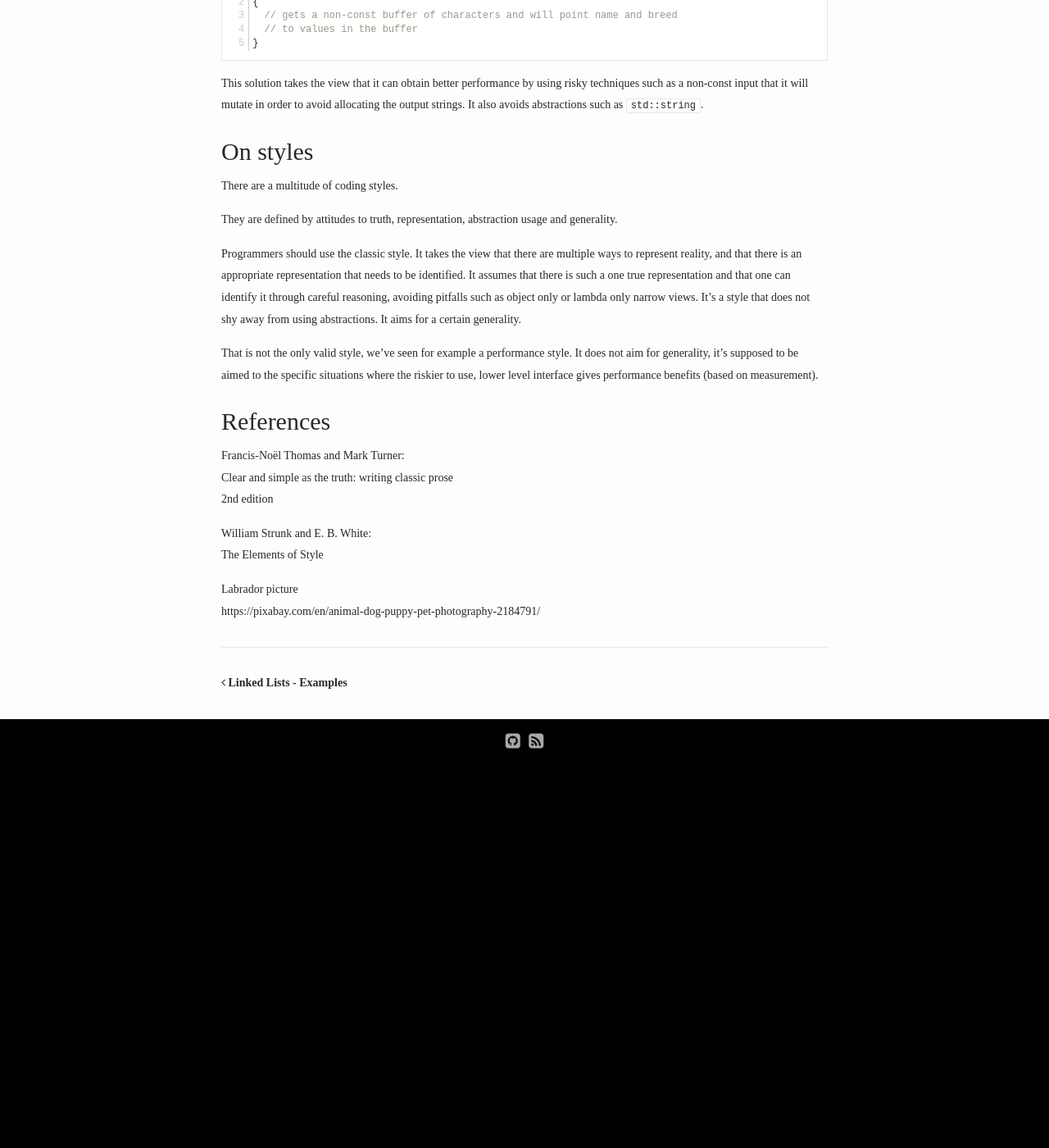
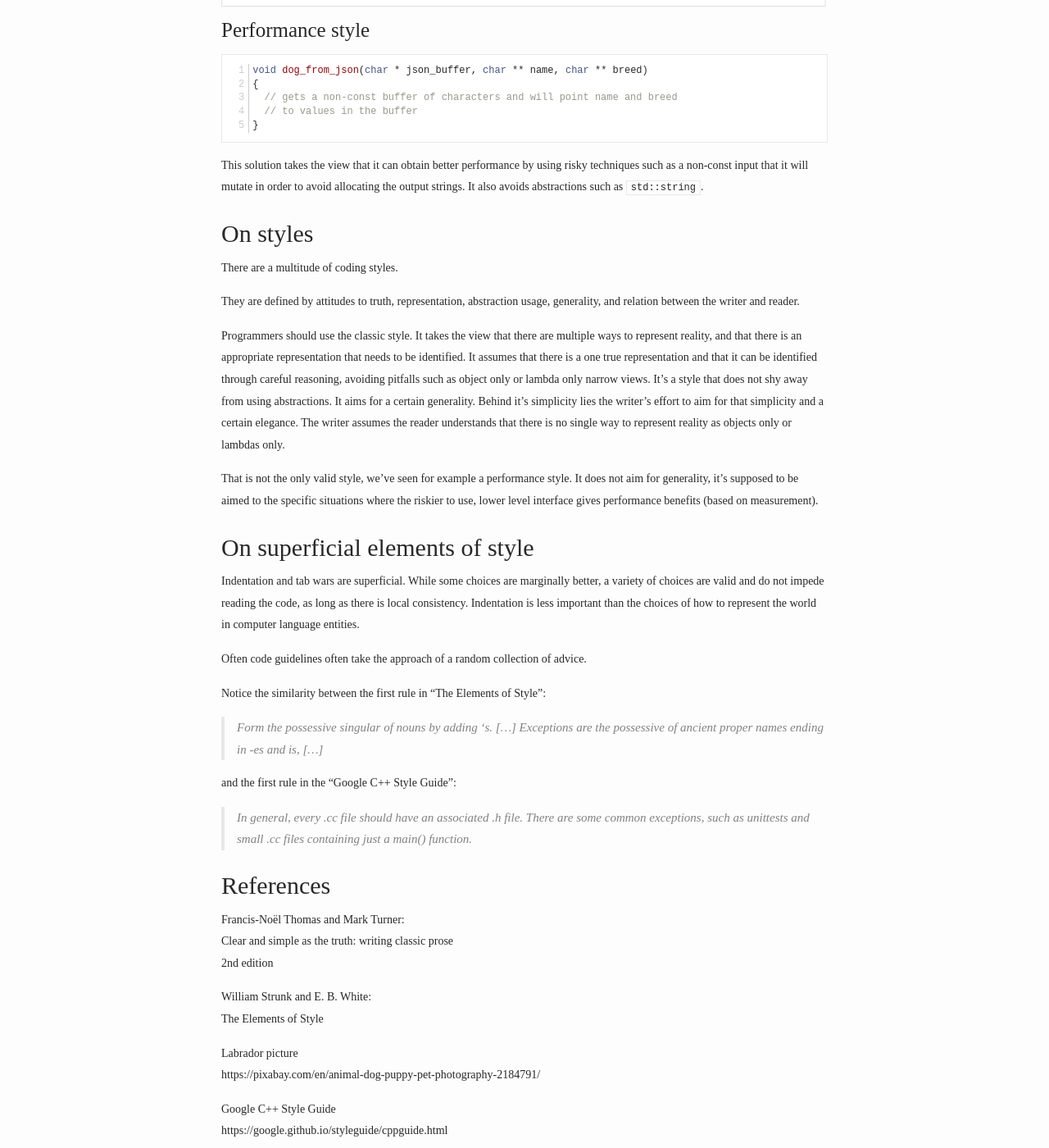
Before and after one commit to bajamircea/bajamircea.github.io, a Jekyll site: the page built from _posts/2018-07-06-on-coding-style.markdown, in a window 1280 px wide and 1400 px high, scrolled down 3850 px. Shown: the whole window at 82% size. Built offline with Jekyll 4.4.1, drawn with Linux system fonts in a browser that asks for light colours; nearby versions of some CDN libraries; before the commit the page ends 4781 px from its top, so only the background shows below that; some of the changed text lies outside the part shown.

Commit message:
On style complete

```diff
--- a/_layouts/presentation.html
+++ b/_layouts/presentation.html
@@ -10,6 +10,7 @@
       .remark-code-line-highlighted     { background-color: #eedddd; }
       .large-points li { font-size: 150% }
       .larger-points li { font-size: 200% }
+      blockquote { color: #777; font-size: 150%; font-style: italic; }
     </style>
   </head>
   <body>
--- a/_posts/2018-07-06-on-coding-style.markdown
+++ b/_posts/2018-07-06-on-coding-style.markdown
@@ -6,15 +6,23 @@ categories: coding cpp
 
 Applying writing style theory to code writing.
 
+This article is also available as [presentation
+slides](/presentations/2018-07-06-on-coding-style.html)
+
 # Introduction
 
 As a student you might have encountered advice such as the one from the
 American classic "The Elements of Style" by William Strunk and E. B. White.
-It's a list of dictates starting with:
+It's a list of rules starting with:
+
 > Form the possessive singular of nouns by adding 's.
 
 There are some gems in there such as:
+
 > Omit needless words
+
+Overall they do not offer an insight into how those rules define style. They
+appear as an almost random selection.
 
 Contrast this with "Clear and simple as the truth: writing classic prose" by
 Francis-Noël Thomas and Mark Turner:
@@ -25,7 +33,9 @@ This sounds abstract, but in the book, they make the case that the above define
 style, that there are many styles, and propose the classic style as a general
 usage/default style.
 
-This approach on general writing is reflected in code (i.e. programming) style.
+This approach on general writing can be used with regards to code (i.e.
+programming) style.
+
 
 # Sample
 
@@ -75,7 +85,8 @@ public:
     breed_ = value;
   }
 
-  void init(const Json & doc) {
+  void init(const Json & doc)
+  {
     name_ = doc.get_string("name");
     breed_ = doc.get_string("breed");
   }
@@ -167,21 +179,45 @@ avoid allocating the output strings. It also avoids abstractions such as
 
 There are a multitude of coding styles.
 
-They are defined by attitudes to truth, representation, abstraction usage and
-generality.
+They are defined by attitudes to truth, representation, abstraction usage,
+generality, and relation between the writer and reader.
 
 Programmers should use the classic style. It takes the view that there are
 multiple ways to represent reality, and that there is an appropriate
-representation that needs to be identified. It assumes that there is such a
-one true representation and that one can identify it through careful reasoning,
-avoiding pitfalls such as object only or lambda only narrow views. It's a style
-that does not shy away from using abstractions. It aims for a certain
-generality.
+representation that needs to be identified. It assumes that there is a one true
+representation and that it can be identified through careful reasoning,
+avoiding pitfalls such as object only or lambda only narrow views. It's a
+style that does not shy away from using abstractions. It aims for a certain
+generality. Behind it's simplicity lies the writer's effort to aim for that
+simplicity and a certain elegance. The writer assumes the reader understands
+that there is no single way to represent reality as objects only or lambdas
+only.
 
 That is not the only valid style, we've seen for example a performance style.
 It does not aim for generality, it's supposed to be aimed to the specific
 situations where the riskier to use, lower level interface gives performance
 benefits (based on measurement).
+
+
+# On superficial elements of style
+
+Indentation and tab wars are superficial. While some choices are marginally
+better, a variety of choices are valid and do not impede reading the code, as
+long as there is local consistency. Indentation is less important than the
+choices of how to represent the world in computer language entities.
+
+Often code guidelines often take the approach of a random collection of advice.
+
+Notice the similarity between the first rule in "The Elements of Style":
+
+> Form the possessive singular of nouns by adding 's. [...] Exceptions are the
+> possessive of ancient proper names ending in -es and is, [...]
+
+and the first rule in the "Google C++ Style Guide":
+
+> In general, every .cc file should have an associated .h file. There are some
+> common exceptions, such as unittests and small .cc files containing just a
+> main() function.
 
 
 # References
@@ -195,3 +231,6 @@ The Elements of Style
 
 Labrador picture<br/>
 https://pixabay.com/en/animal-dog-puppy-pet-photography-2184791/
+
+Google C++ Style Guide<br/>
+https://google.github.io/styleguide/cppguide.html
```
Also changed, not shown: other parts of _posts/2018-07-06-on-coding-style.markdown (+2 -1 lines), _posts/2017-07-18-concepts-basics.markdown (+8 -9 lines), presentations/2018-07-06-on-coding-style.html (added, +207 -0 lines).
